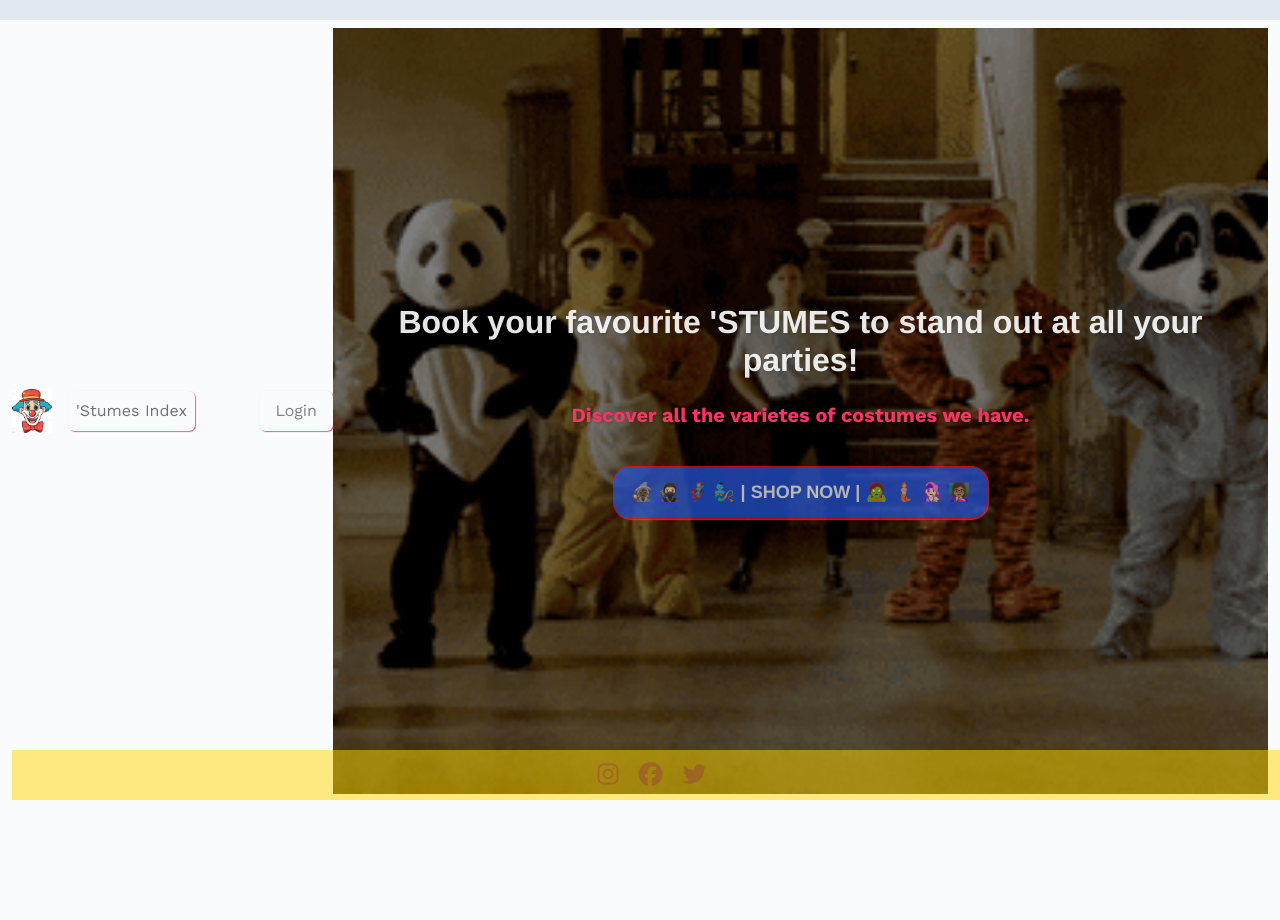
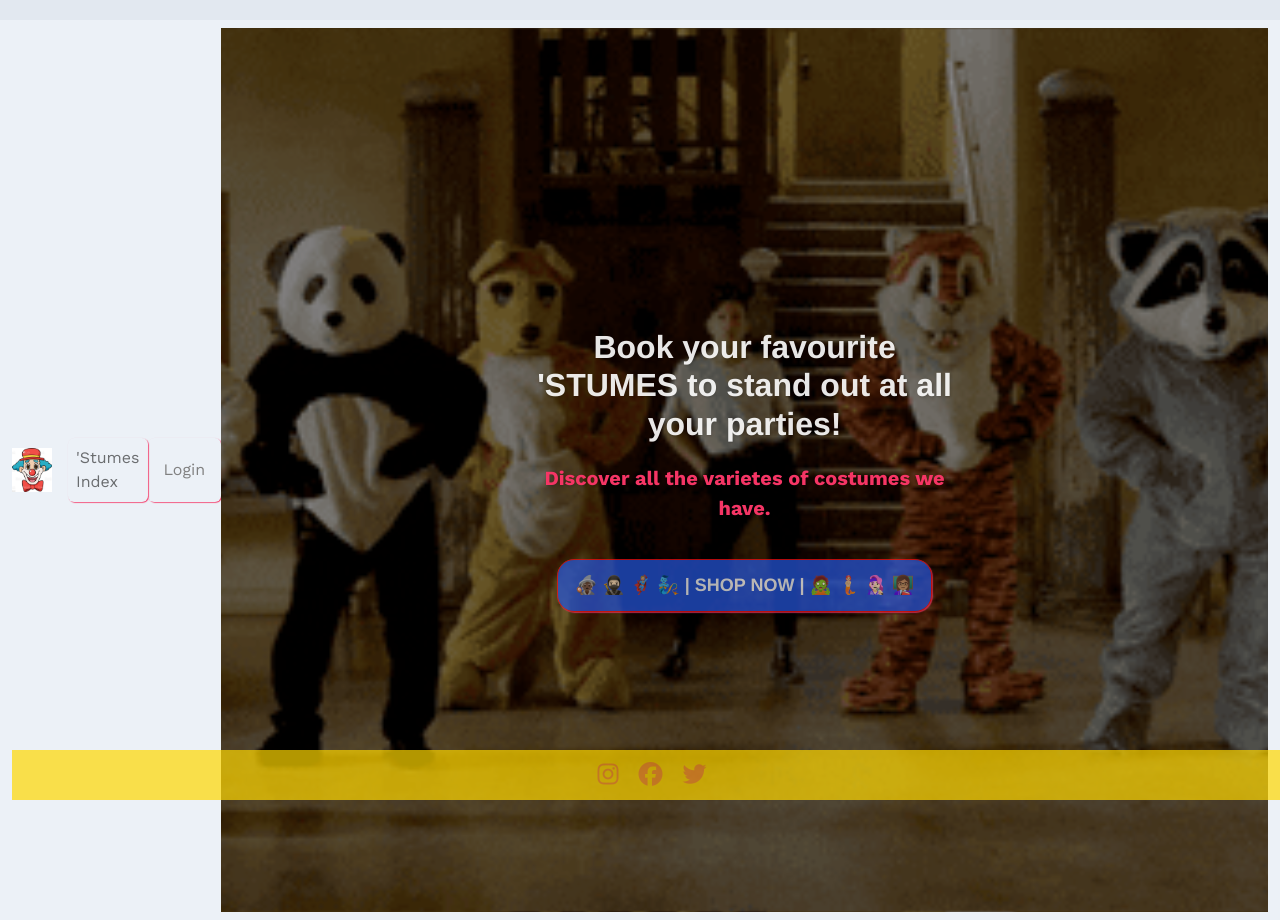
Before and after one commit to Corentr1/stumes_4_rent, a Rails app: page / in a window 1280 px wide. Before the commit the page ends 800 px from the top, so only its background shows below. Run offline with Rails 7, Linux system fonts and the light colour scheme; style sheets or scripts are compiled from the project's sources; some libraries are stand-ins or nearby versions.

Commit message:
design homepage with gif finito for thursday morning

```diff
--- a/app/assets/stylesheets/components/_banner.scss
+++ b/app/assets/stylesheets/components/_banner.scss
@@ -1,8 +1,8 @@
 .banner {
   background-size: cover;
   background-position: center;
-  padding: 275px 0;
   background-image: linear-gradient(rgba(0,0,0,0.4),rgba(0,0,0,0.4)), asset-url('bannergif.gif');
+  padding: 300px;
 }
 
 .banner h1 {
--- a/app/assets/stylesheets/components/_footer.scss
+++ b/app/assets/stylesheets/components/_footer.scss
@@ -9,12 +9,14 @@
   position: fixed;
   bottom: 0;
   width: 100%;
-  opacity: 0.5;
+  opacity: 0.7;
 }
+
 .footer-links {
   display: flex;
   align-items: center;
 }
+
 .footer-links a {
   color: rgb(245, 53, 101);
   opacity: 0.4;
--- a/app/assets/stylesheets/components/_navbar.scss
+++ b/app/assets/stylesheets/components/_navbar.scss
@@ -4,7 +4,7 @@
 }
 
 .navbar-lewagon {
- background-color: rgba(255, 255, 255, 0.822);
+ background-color: rgb(236, 241, 247);
 }
 .navbar-lewagon .navbar-collapse {
   flex-grow: 0;
--- a/app/views/pages/_footer.html.erb
+++ b/app/views/pages/_footer.html.erb
@@ -1,5 +1,4 @@
-<p class="notice"><%= notice %></p>
-<p class="alert"><%= alert %></p>
+
   <div class="footer justify-content-center">
     <div class="footer-links">
       <a href="#"><i class="fab fa-instagram"></i></a>
```
Lines whose indentation alone changed are shown as unchanged.
